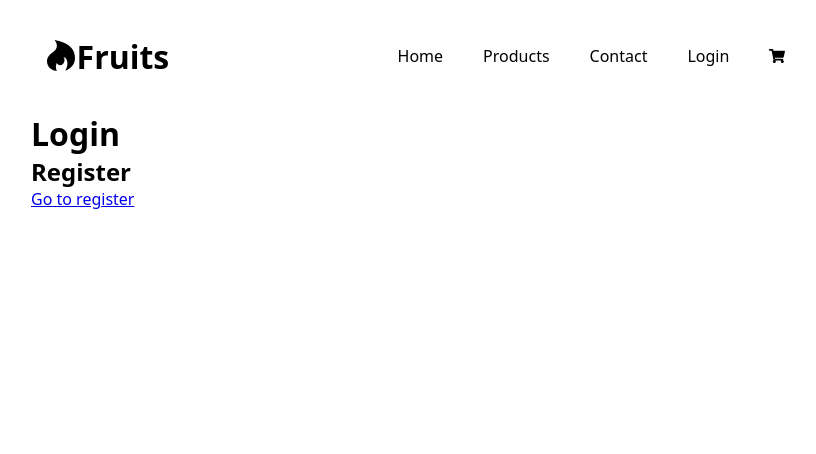
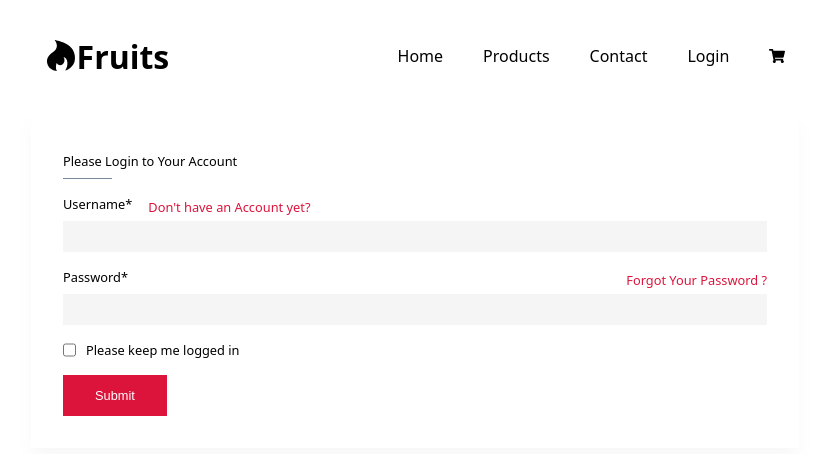
Before and after one commit to sebbejuh/Gruppuppgift-js3, a React (Vite) app in the folder Frontend/: page /login in a window 1280 px wide. Shown: the top 454 px of the page, without its empty margins (225-1041 px from the left). Built offline with nearby package versions, Linux system fonts and the light colour scheme.

Commit message:
Login page

```diff
--- a/Frontend/src/App.scss
+++ b/Frontend/src/App.scss
@@ -2,6 +2,7 @@
 @import "./assets/mixins";
 @import "./assets/formpage";
 @import "./assets/navbar";
+@import "./assets/login";
 
 @import "./assets/contact";
 
--- /dev/null
+++ b/Frontend/src/assets/_login.scss
@@ -0,0 +1,97 @@
+.login-form-box {
+  padding: 2rem;
+  box-shadow: 0px 10px 15px -3px rgba(164, 164, 164, 0.1);
+
+  .login-title {
+    font-size: 0.8rem;
+    margin: 0.5rem 0 1rem 0;
+  }
+
+  .login-title-border {
+    margin-top: 0.5rem;
+    border-bottom: 1px solid lightslategray;
+    width: 7%;
+  }
+
+  .login-form {
+    display: flex;
+    flex-direction: column;
+    gap: 1rem;
+
+    .login-input {
+      flex: 1;
+
+      .register-link {
+        display: flex;
+        gap: 1rem;
+
+        .link {
+          text-decoration: none;
+        }
+        span {
+          font-size: 0.8rem;
+          color: crimson;
+        }
+      }
+
+      label {
+        font-size: 0.8rem;
+        display: block;
+        margin-bottom: 0.5rem;
+      }
+
+      input {
+        width: 100%;
+        padding: 0.5rem;
+        background: whitesmoke;
+        border: none;
+        outline: none;
+      }
+
+      .forgot-pw{
+        display: flex;
+        justify-content: space-between;
+
+        .link {
+            text-decoration: none;
+          }
+          span {
+            font-size: 0.8rem;
+            color: crimson;
+          }
+
+      }
+
+    }
+
+    .login-checkbox {
+      display: inline-flex;
+      gap: 10px;
+
+      label {
+        font-size: 0.8rem;
+        cursor: pointer;
+      }
+
+      input[type="checkbox"] {
+        background: red;
+        border: none;
+        outline: none;
+        cursor: pointer;
+      }
+    }
+
+    .login-btn {
+        font-size: 0.8rem;
+        color: white;
+        background-color: crimson;
+        padding: 0.8rem 2rem;
+        border: none;
+        outline: none;
+        cursor: pointer;
+        align-self: flex-start;
+      }
+
+
+  }
+}
--- a/Frontend/src/pages/Login.jsx
+++ b/Frontend/src/pages/Login.jsx
@@ -1,12 +1,63 @@
-import React from "react";
+import React, { useState } from "react";
 import { NavLink } from "react-router-dom";
 
+
 const Login = () => {
+
+const [loginData, setLoginData] = useState({
+  username: '',
+  password: ''
+})
+
+
+const handleChange = (e) => {
+  setLoginData(prevData => {
+    return {
+      ...prevData,
+      [e.target.name]: e.target.value
+    }
+  })
+}
+
+const handleSubmit = async e => {
+  e.preventDefault()
+  const res = await fetch('http://localhost:7777/api/users/login', {
+    method: "POST",
+    headers: {
+      "content-Type": "application/json"
+    },
+    body: JSON.stringify(loginData)
+  })
+
+}
+
   return (
-    <div>
-      <h1>Login</h1>
-      <h2>Register</h2>
-      <NavLink to="/register">Go to register</NavLink>
+    <div className="login-form-box">
+      <div className="login-title">
+      <p>Please Login to Your Account</p>
+      <div className="login-title-border"/>
+      </div>
+     <form className="login-form" onSubmit={handleSubmit}>
+      <div className="login-input">
+        <div className="register-link">
+          <label htmlFor="username">Username*</label>
+          <NavLink to="/register" className="link"><span>Don't have an Account yet?</span></NavLink>
+        </div>
+         <input type="text" name="username" id="username" value={loginData.username} onChange={handleChange}/>
+      </div>
+        <div className="login-input">
+          <div className="forgot-pw">
+            <label htmlFor="password">Password*</label>
+          <NavLink to="#" className="link"><span>Forgot Your Password ?</span></NavLink>
+          </div>
+            <input type="password" name="password" id="password" value={loginData.password} onChange={handleChange}/>
+        </div>
+        <div className="login-checkbox">
+          <input type="checkbox" name="checkbox" id="remember"/>
+        <label htmlFor="checkbox">Please keep me logged in</label>
+        </div>
+        <button className="login-btn">Submit</button>
+     </form>
     </div>
   );
 };
```
